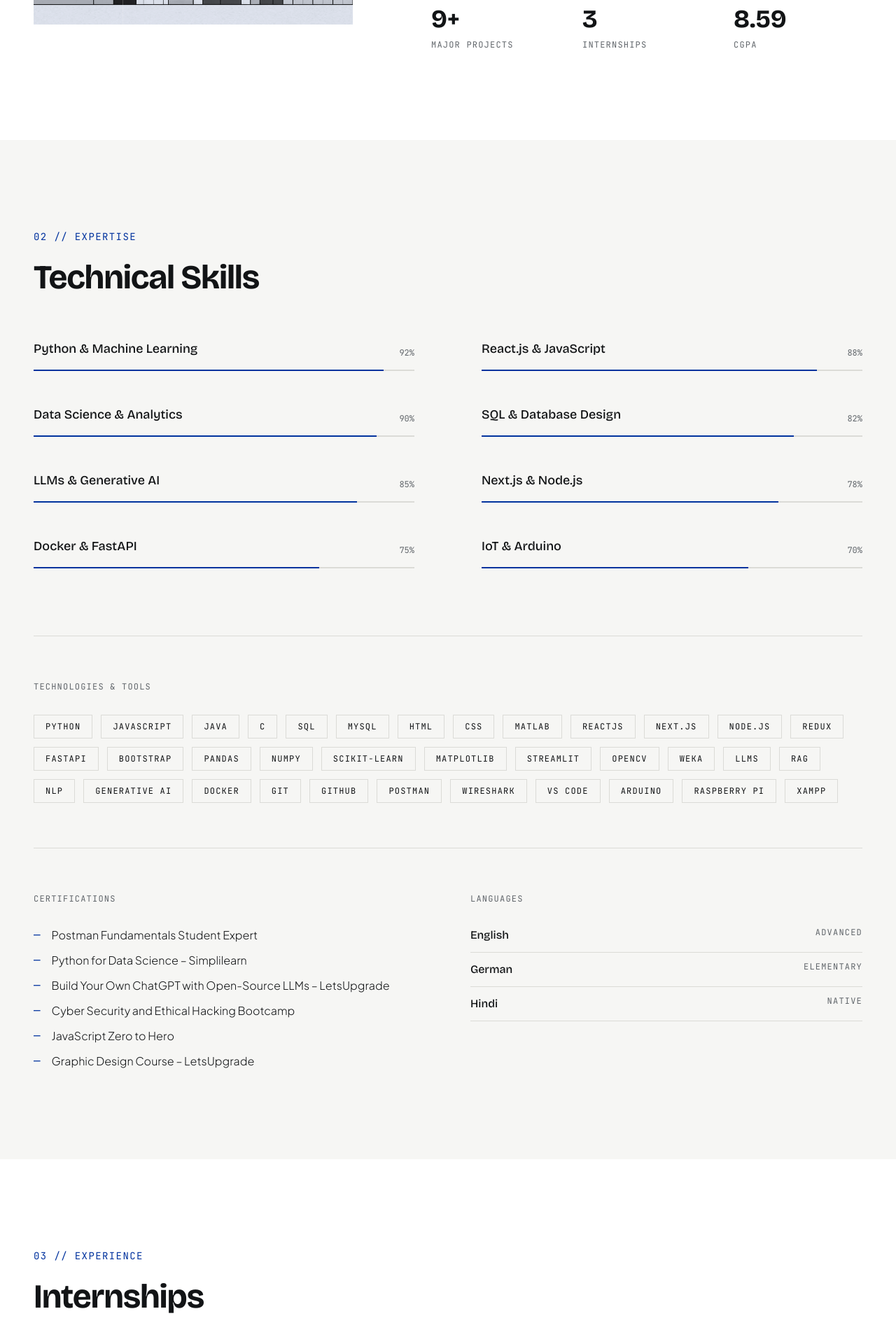
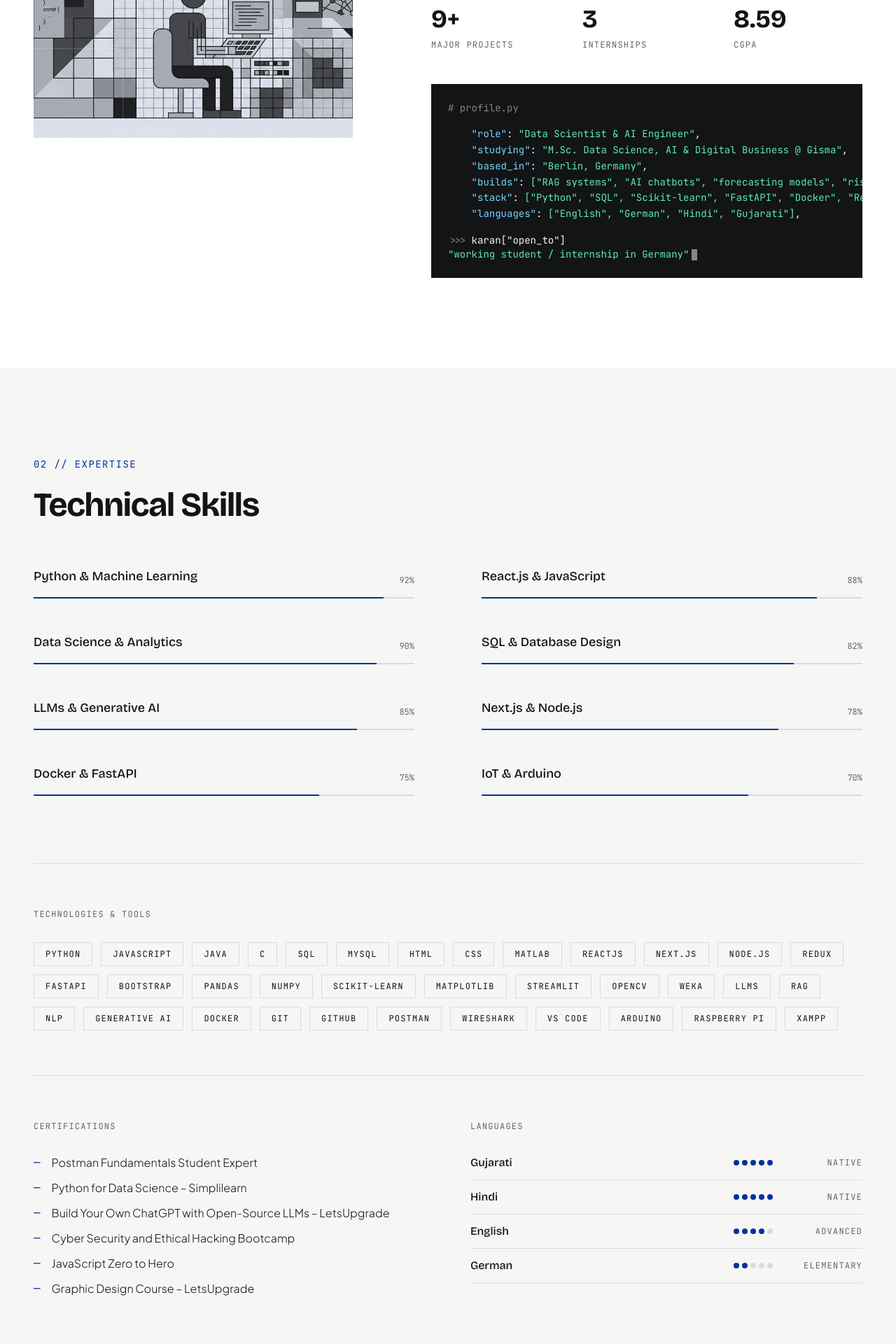
Before and after one commit to Karan6528/portfolio, a React (Vite) app: page / in a window 1280 px wide. Shown: the part 1500-3420 px from the top of the page at 70% size. Built offline with nearby package versions, Linux system fonts and the light colour scheme.

Commit message:
Update hero, about, languages, and education

```diff
--- a/src/components/sections/About.tsx
+++ b/src/components/sections/About.tsx
@@ -1,6 +1,16 @@
 import { motion } from 'framer-motion';
 import { useLang } from '@/contexts/LanguageContext';
 import avatarImg from '@/assets/avatar.jpg';
+
+
+const PROFILE: [string, string][] = [
+  ['role', '"Data Scientist & AI Engineer"'],
+  ['studying', '"M.Sc. Data Science, AI & Digital Business @ Gisma"'],
+  ['based_in', '"Berlin, Germany"'],
+  ['builds', '["RAG systems", "AI chatbots", "forecasting models", "risk scoring"]'],
+  ['stack', '["Python", "SQL", "Scikit-learn", "FastAPI", "Docker", "React"]'],
+  ['languages', '["English", "German", "Hindi", "Gujarati"]'],
+];
 
 export function About() {
   const { t } = useLang();
@@ -46,8 +56,8 @@ export function About() {
               <div className="space-y-6 text-lg text-muted-foreground font-light leading-relaxed">
                 <p>
                   {t(
-                    'From October 2026 I am pursuing an M.Sc. in Data Science, AI and Digital Business at Gisma University of Applied Sciences in Berlin. I hold a B.E. in Computer Engineering from Vishwakarma Government Engineering College (CGPA 8.59) and enjoy building intelligent systems — from machine learning models to full-stack web applications.',
-                    'Ab Oktober 2026 absolviere ich den M.Sc. Data Science, KI und Digital Business an der Gisma University of Applied Sciences in Berlin. Zuvor habe ich den B.E. in Computertechnik am Vishwakarma Government Engineering College abgeschlossen (CGPA 8,59) und begeistere mich für den Aufbau intelligenter Systeme — von Machine-Learning-Modellen bis hin zu Full-Stack-Webanwendungen.'
+                    'I am currently pursuing an M.Sc. in Data Science, AI and Digital Business at Gisma University of Applied Sciences in Berlin. I hold a B.E. in Computer Engineering from Vishwakarma Government Engineering College (CGPA 8.59) and enjoy building intelligent systems — from machine learning models to full-stack web applications.',
+                    'Derzeit absolviere ich den M.Sc. Data Science, KI und Digital Business an der Gisma University of Applied Sciences in Berlin. Zuvor habe ich den B.E. in Computertechnik am Vishwakarma Government Engineering College abgeschlossen (CGPA 8,59) und begeistere mich für den Aufbau intelligenter Systeme — von Machine-Learning-Modellen bis hin zu Full-Stack-Webanwendungen.'
                   )}
                 </p>
                 <p>
@@ -78,6 +88,30 @@ export function About() {
                   </div>
                 </div>
               </div>
+
+              {/* profile.py card */}
+              <div className="mt-12 bg-foreground text-background font-mono text-xs md:text-sm p-6 overflow-x-auto">
+                <div className="text-background/50 mb-4"># profile.py</div>
+                <div className="leading-relaxed whitespace-pre">
+{PROFILE.map(([key, value]) => (
+  <div key={key}>
+    {'    '}
+    <span className="text-sky-300">{`"${key}"`}</span>
+    {': '}
+    <span className="text-emerald-300">{value}</span>
+    {','}
+  </div>
+))}
+                </div>
+                <div className="mt-4">
+                  <span className="text-background/50">{'>>> '}</span>
+                  {'karan["open_to"]'}
+                </div>
+                <div className="text-emerald-300">
+                  {t('"working student / internship in Germany"', '"Werkstudent / Praktikum in Deutschland"')}
+                  <span className="inline-block w-2 h-4 bg-background ml-1 align-middle animate-pulse" />
+                </div>
+              </div>
             </motion.div>
           </div>
 
--- a/src/components/sections/Experience.tsx
+++ b/src/components/sections/Experience.tsx
@@ -187,7 +187,23 @@ export function Experience() {
           </h3>
           <div className="space-y-8">
             <div className="flex flex-col md:flex-row md:items-start gap-4 md:gap-16">
-              <div className="font-mono text-xs text-muted-foreground uppercase tracking-widest whitespace-nowrap pt-1">2022 — 2025</div>
+              <div className="font-mono text-xs text-muted-foreground uppercase tracking-widest whitespace-nowrap pt-1 md:w-40 shrink-0">
+                {t('2026 — Present', '2026 — heute')}
+              </div>
+              <div>
+                <div className="text-xl font-display font-bold mb-1">
+                  {t('M.Sc. Data Science, AI and Digital Business', 'M.Sc. Data Science, KI und Digital Business')}
+                </div>
+                <div className="text-muted-foreground font-light">
+                  Gisma University of Applied Sciences
+                </div>
+                <div className="font-mono text-xs text-primary mt-1">
+                  {t('Berlin, Germany', 'Berlin, Deutschland')}
+                </div>
+              </div>
+            </div>
+            <div className="flex flex-col md:flex-row md:items-start gap-4 md:gap-16">
+              <div className="font-mono text-xs text-muted-foreground uppercase tracking-widest whitespace-nowrap pt-1 md:w-40 shrink-0">2022 — 2025</div>
               <div>
                 <div className="text-xl font-display font-bold mb-1">
                   {t('B.E. Computer Engineering', 'B.E. Computertechnik')}
@@ -199,7 +215,7 @@ export function Experience() {
               </div>
             </div>
             <div className="flex flex-col md:flex-row md:items-start gap-4 md:gap-16">
-              <div className="font-mono text-xs text-muted-foreground uppercase tracking-widest whitespace-nowrap pt-1">2019 — 2022</div>
+              <div className="font-mono text-xs text-muted-foreground uppercase tracking-widest whitespace-nowrap pt-1 md:w-40 shrink-0">2019 — 2022</div>
               <div>
                 <div className="text-xl font-display font-bold mb-1">
                   {t('Diploma in Computer Engineering', 'Diplom in Computertechnik')}
--- a/src/components/sections/Skills.tsx
+++ b/src/components/sections/Skills.tsx
@@ -46,9 +46,10 @@ export function Skills() {
   const skills = lang === 'en' ? SKILLS_EN : SKILLS_DE;
 
   const languages = [
-    { name: t('English', 'Englisch'), level: t('Advanced', 'Fortgeschritten') },
-    { name: t('German', 'Deutsch'), level: t('Elementary', 'Grundkenntnisse') },
-    { name: t('Hindi', 'Hindi'), level: t('Native', 'Muttersprache') },
+    { name: t('Gujarati', 'Gujarati'), level: t('Native', 'Muttersprache'), dots: 5 },
+    { name: t('Hindi', 'Hindi'), level: t('Native', 'Muttersprache'), dots: 5 },
+    { name: t('English', 'Englisch'), level: t('Advanced', 'Fortgeschritten'), dots: 4 },
+    { name: t('German', 'Deutsch'), level: t('Elementary', 'Grundkenntnisse'), dots: 2 },
   ];
 
   return (
@@ -141,10 +142,20 @@ export function Skills() {
             </p>
             <ul className="space-y-3">
               {languages.map((l) => (
-                <li key={l.name} className="flex justify-between border-b border-border pb-3">
+                <li key={l.name} className="flex items-center justify-between border-b border-border pb-3">
                   <span className="font-display font-medium">{l.name}</span>
-                  <span className="font-mono text-xs uppercase tracking-widest text-muted-foreground">
-                    {l.level}
+                  <span className="flex items-center gap-4">
+                    <span className="flex gap-1">
+                      {[0, 1, 2, 3, 4].map((d) => (
+                        <span
+                          key={d}
+                          className={`w-2 h-2 rounded-full ${d < l.dots ? 'bg-primary' : 'bg-border'}`}
+                        />
+                      ))}
+                    </span>
+                    <span className="font-mono text-xs uppercase tracking-widest text-muted-foreground w-28 text-right">
+                      {l.level}
+                    </span>
                   </span>
                 </li>
               ))}
```
